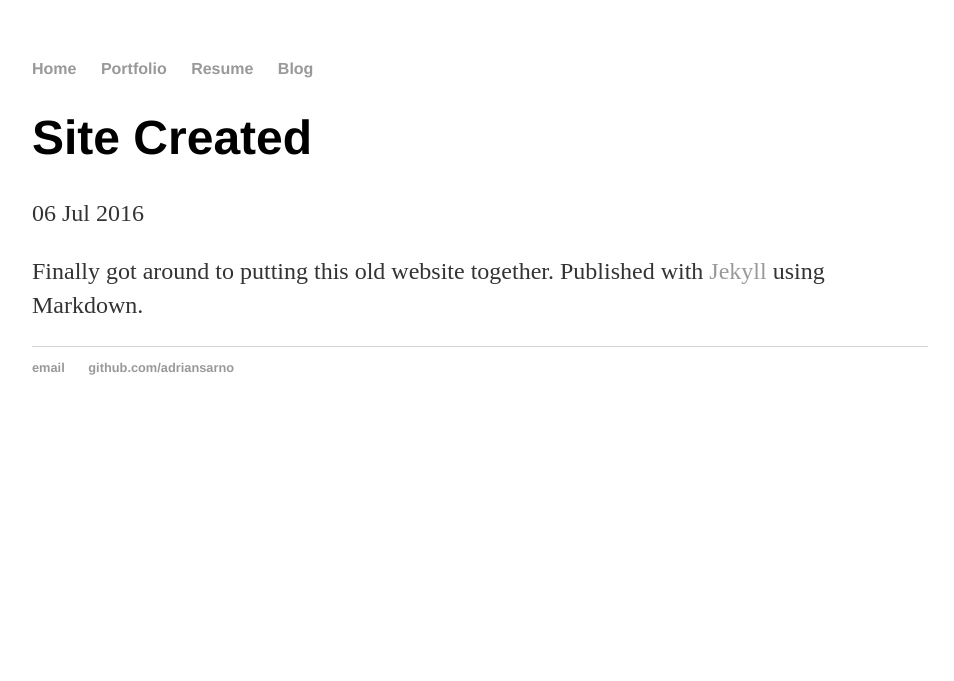
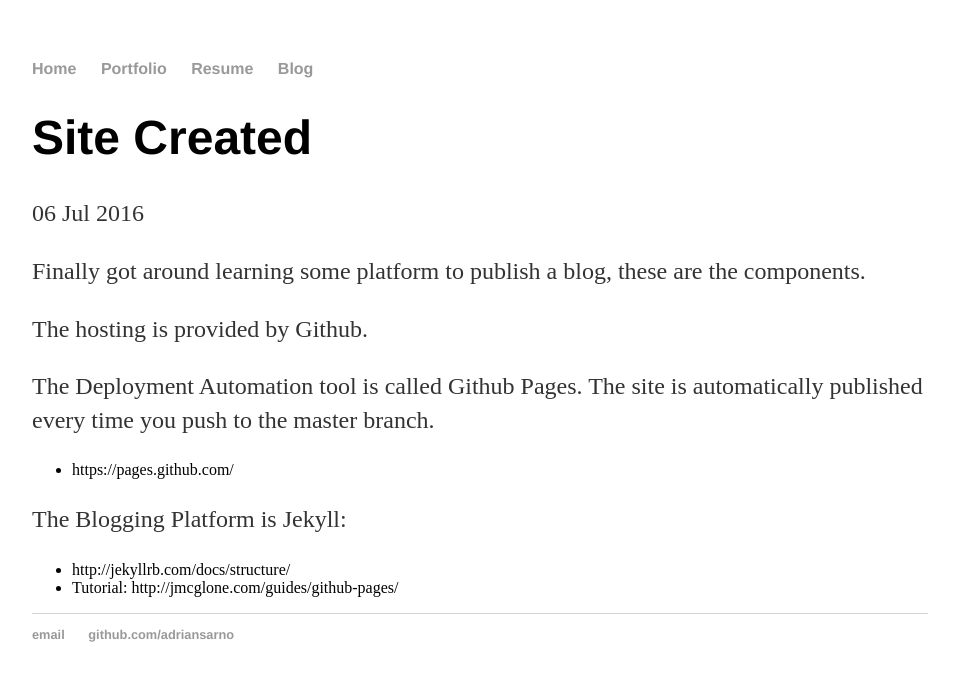
Before and after one commit to adriansarno/adriansarno.github.io, a Jekyll site: the page built from _posts/2016-07-06-adrian-sarno-site-launched.md, in a window 1280 px wide. Shown: the top 681 px of the page, without its empty margins (160-1114 px from the left). Built offline with Jekyll 4.4.1, drawn with Linux system fonts in a browser that asks for light colours.

Commit message:
update blog

```diff
--- a/_posts/2016-07-06-adrian-sarno-site-launched.md
+++ b/_posts/2016-07-06-adrian-sarno-site-launched.md
@@ -4,5 +4,14 @@ title: "Site Created"
 date: 2016-07-06
 ---
 
-Finally got around to putting this old website together.
-Published with [Jekyll](http://jekyllrb.com) using Markdown.
+Finally got around learning some platform to publish a blog, these are the components.
+
+The hosting is provided by Github.
+
+The Deployment Automation tool is called Github Pages.
+The site is automatically published every time you push to the master branch.
+* https://pages.github.com/
+
+The Blogging Platform is Jekyll:
+* http://jekyllrb.com/docs/structure/
+* Tutorial: http://jmcglone.com/guides/github-pages/
--- a/index.html
+++ b/index.html
@@ -5,5 +5,6 @@ title: Adrian Sarno, Data Scientist
 <div class="blurb">
 	<h1>I'm Adrian Sarno.</h1>
 	<img class="portfolio_size" src="../assets/images/adrian.jpg" border="0" alt="">
-	<p>Welcome to my github site. <a href="/portfolio">Read about my projects...</a></p>
+	<p>Welcome to my github site. <a href="/portfolio">Read about my projects ...</a></p>
 </div><!-- /.blurb -->
+	<h1>I'm Adrian Sarno.</h1>
```
